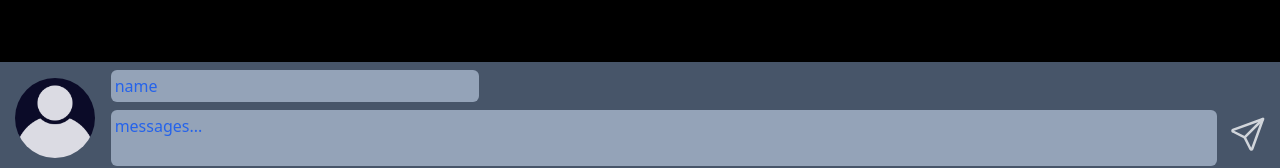
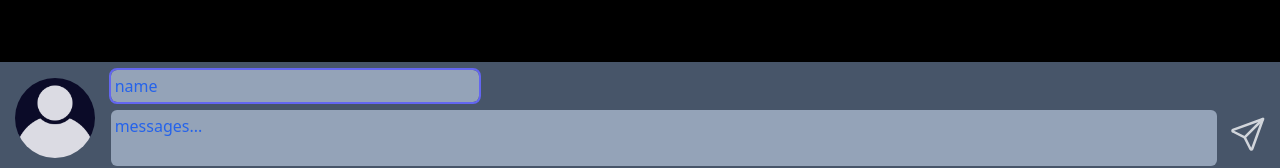
Before and after one commit to lydia7635/PADNS-message-board, a React (Vite) app: page /#/chat in a window 1280 px wide. Shown: the part 626-794 px from the top of the page. Built offline with nearby package versions, Linux system fonts and the light colour scheme.

Commit message:
feat: auto focus on input

```diff
--- a/src/Components/CommentForm.jsx
+++ b/src/Components/CommentForm.jsx
@@ -7,6 +7,9 @@ const CommentForm = ({
   handleFormSubmit,
   handleTextInputChange,
   handleImageChange,
+  handleEnterKey,
+  inputNameRef,
+  inputMessageRef,
 }) => {
   return (
     <>
@@ -39,6 +42,8 @@ const CommentForm = ({
             placeholder="name"
             value={textInput.name}
             onChange={handleTextInputChange}
+            onKeyDown={handleEnterKey}
+            ref={inputNameRef}
           />
           <textarea
             className="rounded-md mt-1 mb-2 p-1 h-full resize-none scrollbar-thin scrollbar-thumb-zinc-900 scrollbar-track-zinc-300 placeholder:text-blue-600 bg-slate-400 text-black focus:outline outline-indigo-500 outline-2"
@@ -46,11 +51,13 @@ const CommentForm = ({
             placeholder="messages..."
             value={textInput.message}
             onChange={handleTextInputChange}
+            onKeyDown={handleEnterKey}
+            ref={inputMessageRef}
           />
         </div>
         <div className="w-16 my-5 flex items-end justify-center">
           <SendIcon
-            className="h-10 w-10 cursor-pointer"
+            className="h-10 w-10 cursor-pointer hover:opacity-70"
             onClick={handleFormSubmit}
           />
         </div>
--- a/src/Containers/Chat.jsx
+++ b/src/Containers/Chat.jsx
@@ -1,11 +1,13 @@
 /* eslint-disable react/prop-types */
-import { useEffect, useState } from "react";
+import { useEffect, useState, useRef } from "react";
 import { v4 as uuidv4 } from "uuid";
 import MessageBoard from "../Components/MessageBoard";
 import CommentForm from "../Components/CommentForm";
 import defaultAvatar from "../../assets/img/default-avatar.png";
 
 const Chat = ({ setPage }) => {
+  const inputNameRef = useRef(null);
+  const inputMessageRef = useRef(null);
   const [textInput, setTextInput] = useState({
     name: "",
     message: "",
@@ -51,8 +53,24 @@ const Chat = ({ setPage }) => {
     }
   };
 
+  const handleEnterKey = (event) => {
+    if (event.key === "Enter" && !event.shiftKey) {
+      if (event.target.name === "name") {
+        inputMessageRef.current.focus();
+        event.preventDefault();
+      } else if (event.target.name == "message") {
+        handleFormSubmit(event);
+        inputNameRef.current.focus();
+      }
+    }
+  };
+
   useEffect(() => {
     setPage("Chat");
+  }, []);
+
+  useEffect(() => {
+    inputNameRef.current.focus();
   }, []);
 
   return (
@@ -64,6 +82,9 @@ const Chat = ({ setPage }) => {
           handleTextInputChange={handleTextInputChange}
           handleFormSubmit={handleFormSubmit}
           handleImageChange={handleImageChange}
+          handleEnterKey={handleEnterKey}
+          inputNameRef={inputNameRef}
+          inputMessageRef={inputMessageRef}
         />
       </div>
     </>
```
